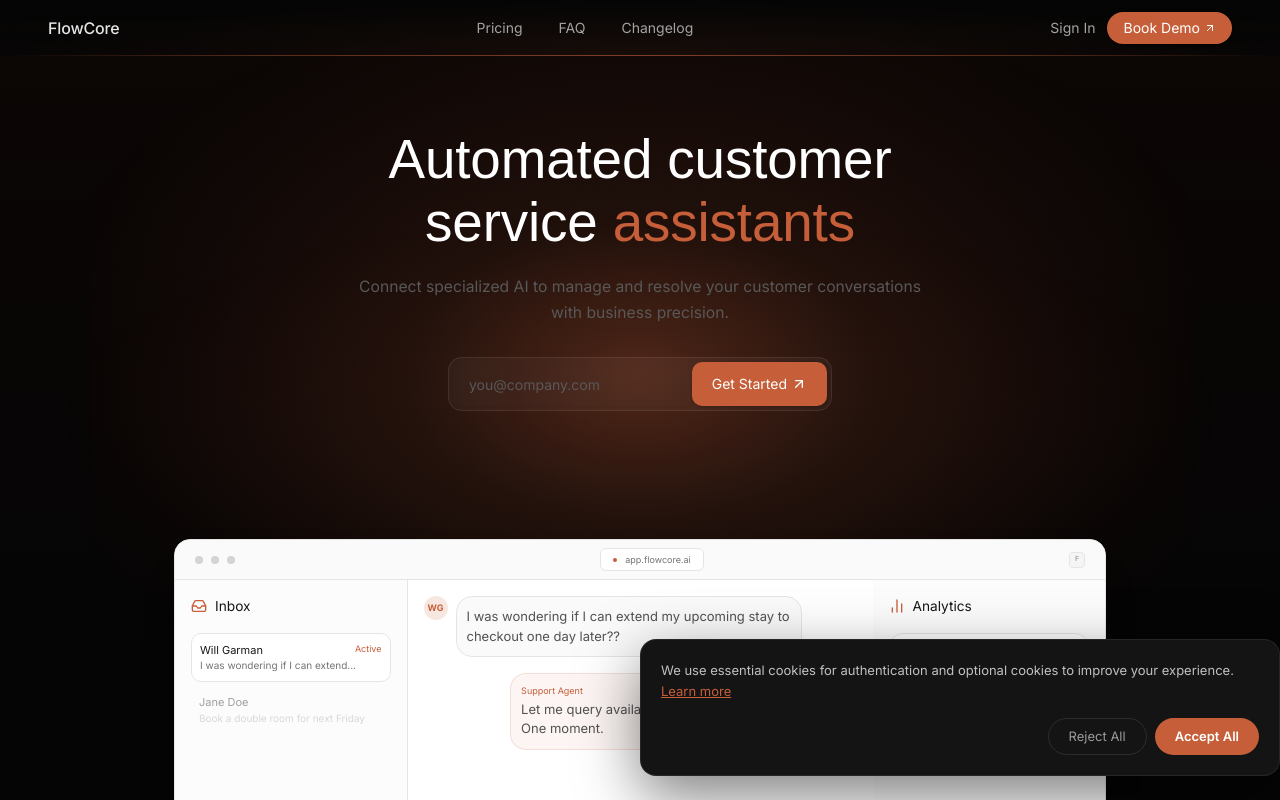
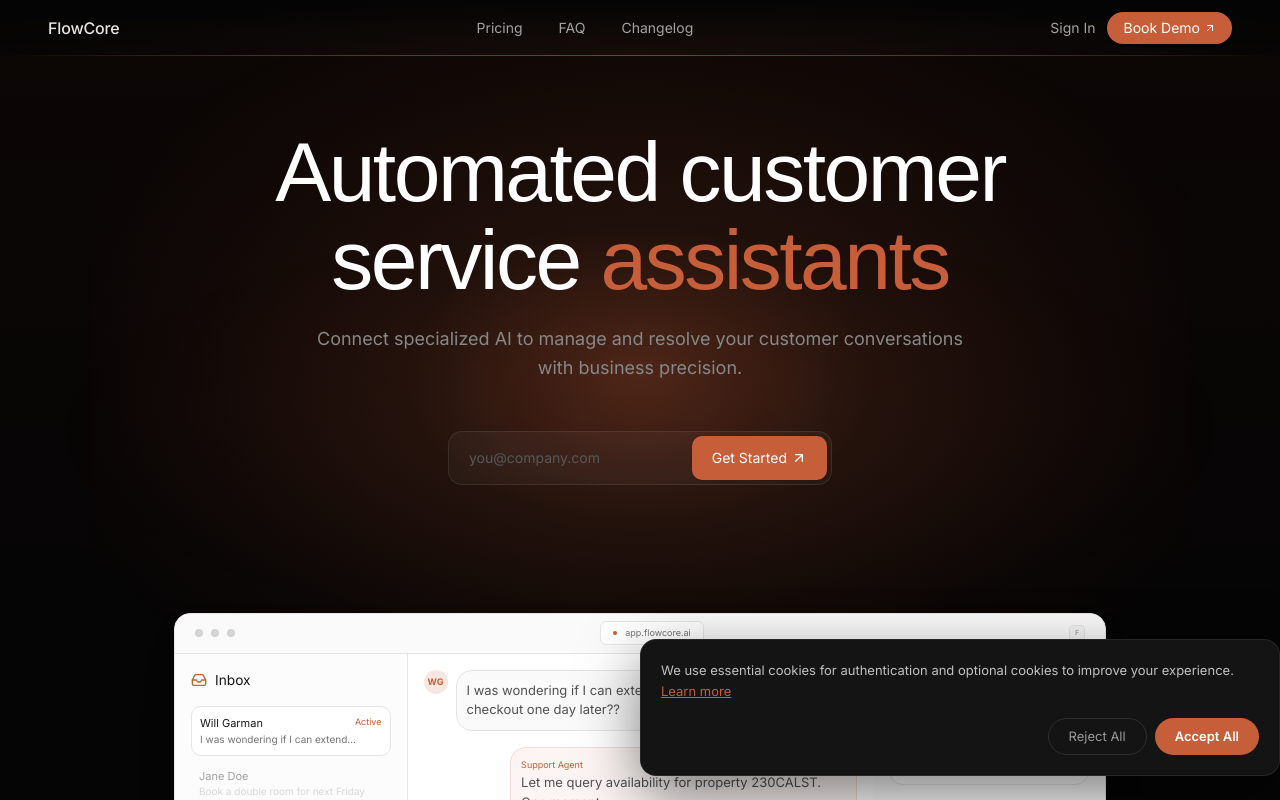
Before and after one commit to sanir321/flowcoreai, a Next.js app: page / in a window 1280 px wide. Shown: the top 800 px of the page. Built offline with nearby package versions, Linux system fonts and the light colour scheme; no server answers.

Commit message:
style: upscale hero section for better desktop impact

```diff
--- a/src/app/page.tsx
+++ b/src/app/page.tsx
@@ -108,18 +108,18 @@
           <motion.div className="absolute top-[2%] left-1/2 -translate-x-1/2 w-[1100px] h-[700px] rounded-full pointer-events-none z-0" style={{ scale: glowScale, opacity: glowOpacity, background: "radial-gradient(ellipse at center, rgba(198, 95, 57, 0.35) 0%, rgba(198, 95, 57, 0.12) 30%, rgba(198, 95, 57, 0.04) 60%, transparent 80%)" }} />
           <motion.div initial={{ opacity: 0 }} animate={{ opacity: 1 }} transition={{ duration: 2 }} className="absolute top-[15%] left-1/2 -translate-x-1/2 w-[1400px] h-[500px] rounded-full pointer-events-none z-0" style={{ background: "radial-gradient(ellipse at center, rgba(198, 95, 57, 0.06) 0%, transparent 60%)" }} />
 
-          <motion.div className="max-w-[820px] mx-auto text-center relative z-10 space-y-8" style={{ opacity: heroOpacity, scale: heroScale }}>
+          <motion.div className="max-w-[1040px] mx-auto text-center relative z-10 space-y-12" style={{ opacity: heroOpacity, scale: heroScale }}>
             <motion.div
               initial={{ opacity: 0, y: 40 }}
               animate={{ opacity: 1, y: 0 }}
               transition={{ duration: 1, ease: [0.16, 1, 0.3, 1] as const }}
               className="space-y-5"
             >
-              <h1 className="font-normal leading-[1.1] tracking-tight text-white" style={{ fontSize: "54.8345px", lineHeight: "63.0597px", letterSpacing: "-0.15667px" }}>
+              <h1 className="font-normal leading-[1.05] tracking-tighter text-white" style={{ fontSize: "84px", lineHeight: "88px", letterSpacing: "-0.03em" }}>
                 Automated customer<br/>
                 service <span style={{ color: "#c65f39" }}>assistants</span>
               </h1>
-              <p className="max-w-xl mx-auto leading-relaxed font-normal" style={{ fontSize: "15.667px", color: "#595859" }}>
+              <p className="max-w-2xl mx-auto leading-relaxed font-normal" style={{ fontSize: "18px", color: "#888" }}>
                 Connect specialized AI to manage and resolve your customer conversations with business precision.
               </p>
             </motion.div>
```
